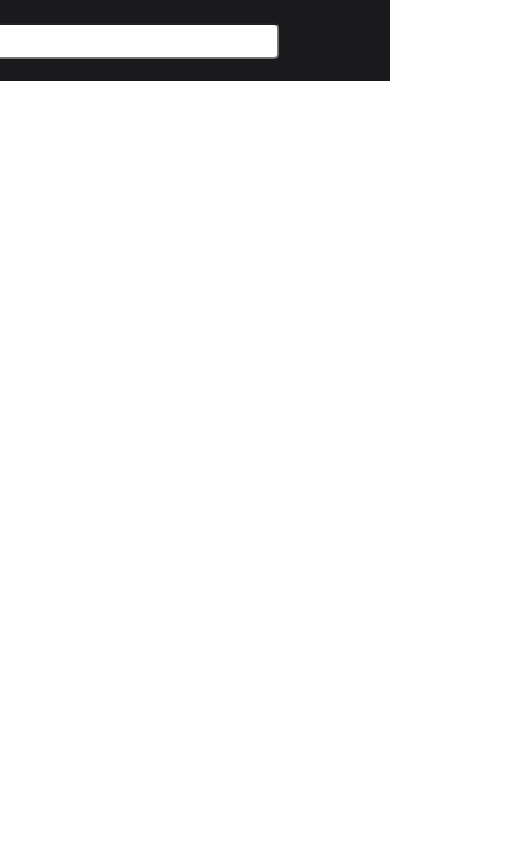
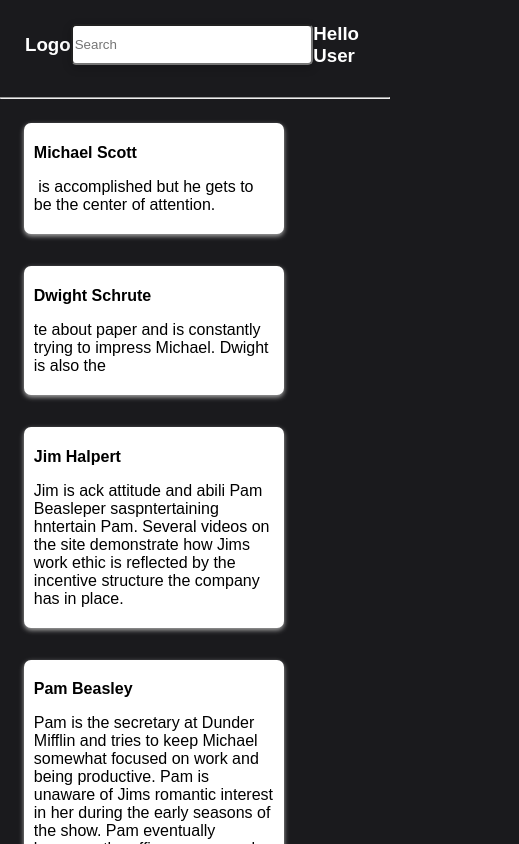
Before and after one commit to gatij10/notestudio, a React (Create React App) app: page / in a window 390 px wide. Shown: the top 844 px of the page, 519 px wide, since content can reach past the window. Built offline with nearby package versions, Linux system fonts and the light colour scheme.

Commit message:
created responsive-cards (single-note) component

```diff
--- /dev/null
+++ b/src/components/body/Body.js
@@ -0,0 +1,51 @@
+import React from 'react'
+import Note from '../note/Note'
+
+const Body = () => {
+    const data = [
+        {
+            id: 1,
+            title: 'Michael Scott',
+            content: ' is accomplished but he gets to be the center of attention.'
+        },
+        {
+            id: 2,
+            title: 'Dwight Schrute',
+            content: 'te about paper and is constantly trying to impress Michael. Dwight is also the '
+        },
+        {
+            id: 3,
+            title: 'Jim Halpert',
+            content: 'Jim is ack attitude and abili Pam Beasleper saspntertaining hntertain Pam. Several videos on the site demonstrate how Jims work ethic is reflected by the incentive structure the company has in place.'
+        },
+        {
+            id: 4,
+            title: 'Pam Beasley',
+            content: 'Pam is the secretary at Dunder Mifflin and tries to keep Michael somewhat focused on work and being productive. Pam is unaware of Jims romantic interest in her during the early seasons of the show. Pam eventually becomes the office manager who demonstrates an understanding of budgets and cost constraints.'
+        },
+        {
+            id: 5,
+            title: 'Stanley Hudson',
+            content: 'Stanley is a fairly successful salesman who resents spending time in an office where he typically is not productive. Stanley tolerates Michael long and typically pointless conference room meetings by spending his time completing crossword puzzles.'
+        },
+        {
+            id: 6,
+            title: 'Phyllis Lapin',
+            content: 'back and quiet she is very protective of her position in the company and her sales commissions.'
+        },
+    ]
+
+    return (
+        <div style={{ margin: "2%" }}>
+            {
+                data.map((d) => {
+                    return (
+                        <Note title={d.title} content={d.content} key={d.id} />
+                    )
+                })
+            }
+        </div>
+    )
+}
+
+export default Body
--- a/src/components/header/Header.css
+++ b/src/components/header/Header.css
@@ -1,23 +1,27 @@
 .header {
   display: flex;
-    justify-content: center;
+  justify-content: space-between;
+  align-items: center;
+  padding: 4px 25px;
+  /* border-bottom: 1px solid rgba(60, 64, 67, 0.2); */
 }
 
-.search-div{
+/* .search-div{
     align-items: center;
     display: flex;
-}
+} */
 
 .search-input {
-    height: 30px;
-    width: 400px;
+  height: 35px;
+  width: 420px;
   border-radius: 5px;
   vertical-align: middle;
   align-items: center;
   display: flex;
+  box-shadow: 0 3px 10px rgb(0 0 0 / 0.2);
 }
 
 .header-right {
+  display: flex;
   align-items: center;
-    margin-left: 50%;
 }
--- a/src/components/header/Header.js
+++ b/src/components/header/Header.js
@@ -1,15 +1,14 @@
-import React from 'react'
-import './Header.css'
+import React from "react";
+import "./Header.css";
 
 const Header = () => {
     return (
-        <div className="header">
-            <div className="search-div">
-                <input className="search-input" placeholder="Search" />
-            </div>
-            <h3 className="header-right">Hello user</h3>
-        </div>
-    )
-}
+        <nav className="header">
+            <h3> Logo </h3>
+            <input className="search-input" placeholder="Search" />
+            <h3>Hello User</h3>
+        </nav>
+    );
+};
 
-export default Header
+export default Header;
--- /dev/null
+++ b/src/components/note/Note.css
@@ -0,0 +1,24 @@
+.note {
+  background: #ffffff;
+  width: 240px;
+  border-radius: 7px;
+  box-shadow: 0 2px 5px rgb(175, 175, 175);
+  padding: 10px;
+  margin: 16px;
+  float: left;
+  margin-right: 0;
+}
+
+.note h1 {
+  font-size: 1rem;
+  margin-bottom: 6px;
+  color: black;
+}
+
+.note p {
+  font-size: 1rem;
+  color: black;
+  margin-bottom: 10px;
+  white-space: pre-wrap;
+  word-wrap: break-word;
+}
--- /dev/null
+++ b/src/components/note/Note.js
@@ -0,0 +1,13 @@
+import React from 'react'
+import './Note.css'
+
+const Note = ({ title, content }) => {
+    return (
+        <div className="note">
+            <h1>{title}</h1>
+            <p>{content}</p>
+        </div>
+    )
+}
+
+export default Note
--- a/src/index.css
+++ b/src/index.css
@@ -1,13 +1,12 @@
 body {
   margin: 0;
-  font-family: -apple-system, BlinkMacSystemFont, 'Segoe UI', 'Roboto', 'Oxygen',
-    'Ubuntu', 'Cantarell', 'Fira Sans', 'Droid Sans', 'Helvetica Neue',
-    sans-serif;
+  font-family: "Poppins", sans-serif;
   -webkit-font-smoothing: antialiased;
   -moz-osx-font-smoothing: grayscale;
+  background-color: #1a1a1d;
 }
 
 code {
-  font-family: source-code-pro, Menlo, Monaco, Consolas, 'Courier New',
+  font-family: source-code-pro, Menlo, Monaco, Consolas, "Courier New",
     monospace;
 }
--- a/src/pages/homepage/Homepage.js
+++ b/src/pages/homepage/Homepage.js
@@ -1,12 +1,15 @@
-import React from 'react'
-import Header from '../../components/header/Header'
+import React from "react";
+import Header from "../../components/header/Header";
+import Body from '../../components/body/Body'
 
 const Homepage = () => {
-    return (
-        <div>
-            <Header/>
-        </div>
-    )
-}
+  return (
+    <div>
+      <Header />
+      <hr />
+      <Body />
+    </div>
+  );
+};
 
-export default Homepage
+export default Homepage;
```
Lines whose indentation alone changed are shown as unchanged.
